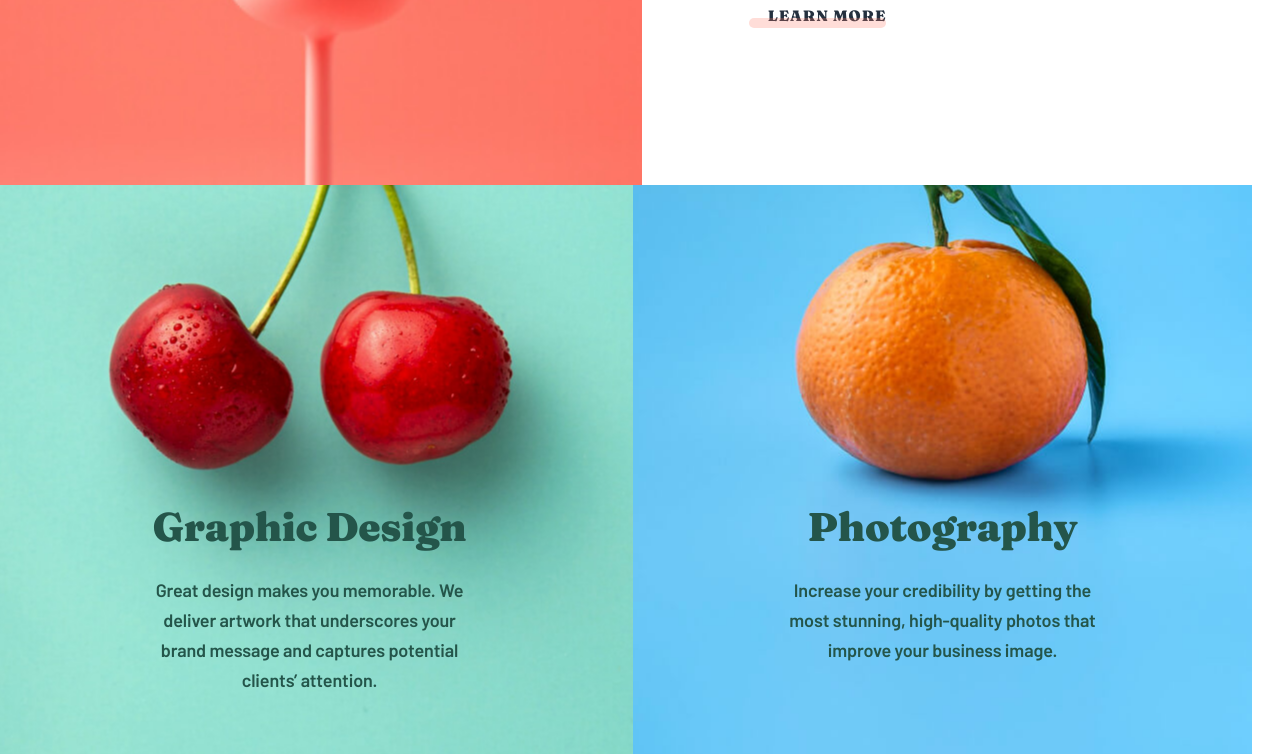
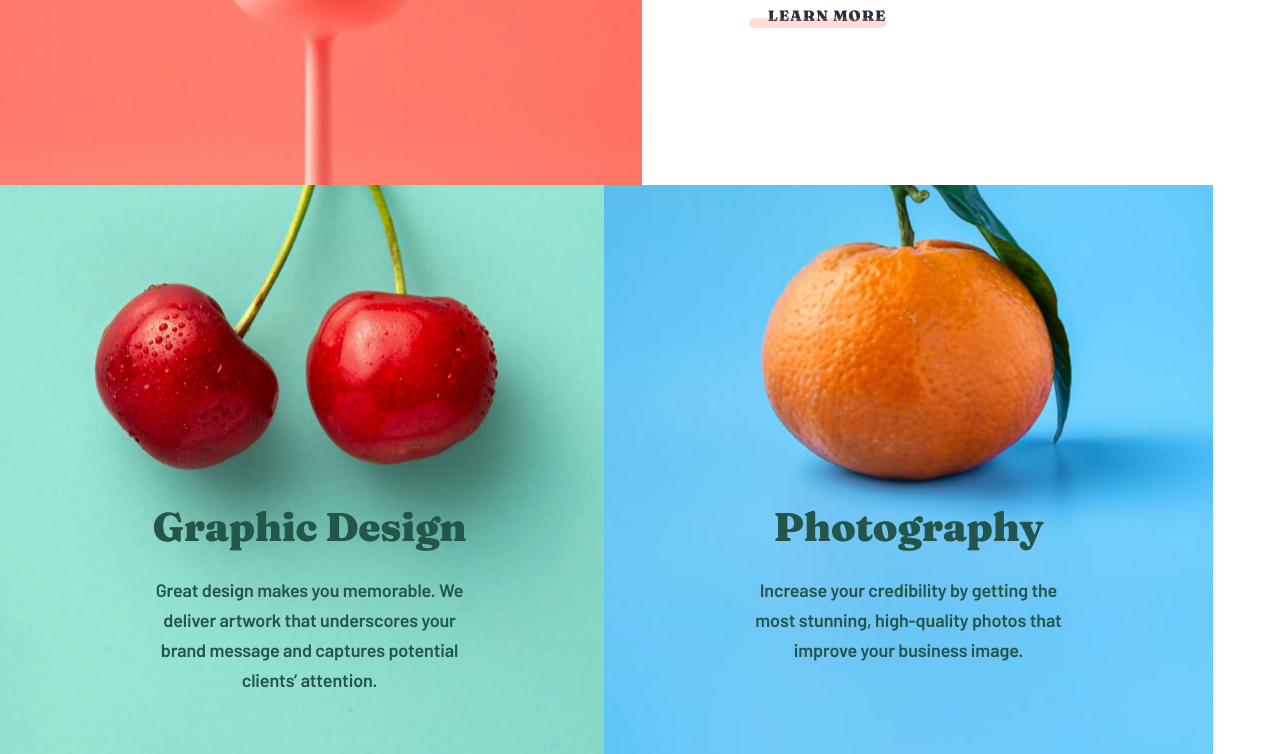
Before and after one commit to MuhammadAkbar-Ramazonov/agency, a plain HTML site: page index.html in a window 1280 px wide. Shown: the part 1578-2332 px from the top of the page. Drawn offline with nearby package versions, Linux system fonts and the light colour scheme.

Commit message:
correct mistakes

```diff
--- a/css/main.css
+++ b/css/main.css
@@ -437,10 +437,10 @@ only screen and (                min-resolution: 2dppx) {
         height: 100%;
     }
     .jobs__item:nth-child(3){
-        padding: 317px 154px 59px 140px;
+        padding: 317px 125px 59px 140px
     }
     .jobs__item:nth-child(4){
-        padding: 317px 140px 59px 140px;
+        padding: 317px 135px 59px 135px
     }
     .jobs__item-wrapper{
         width: 339px;
```
